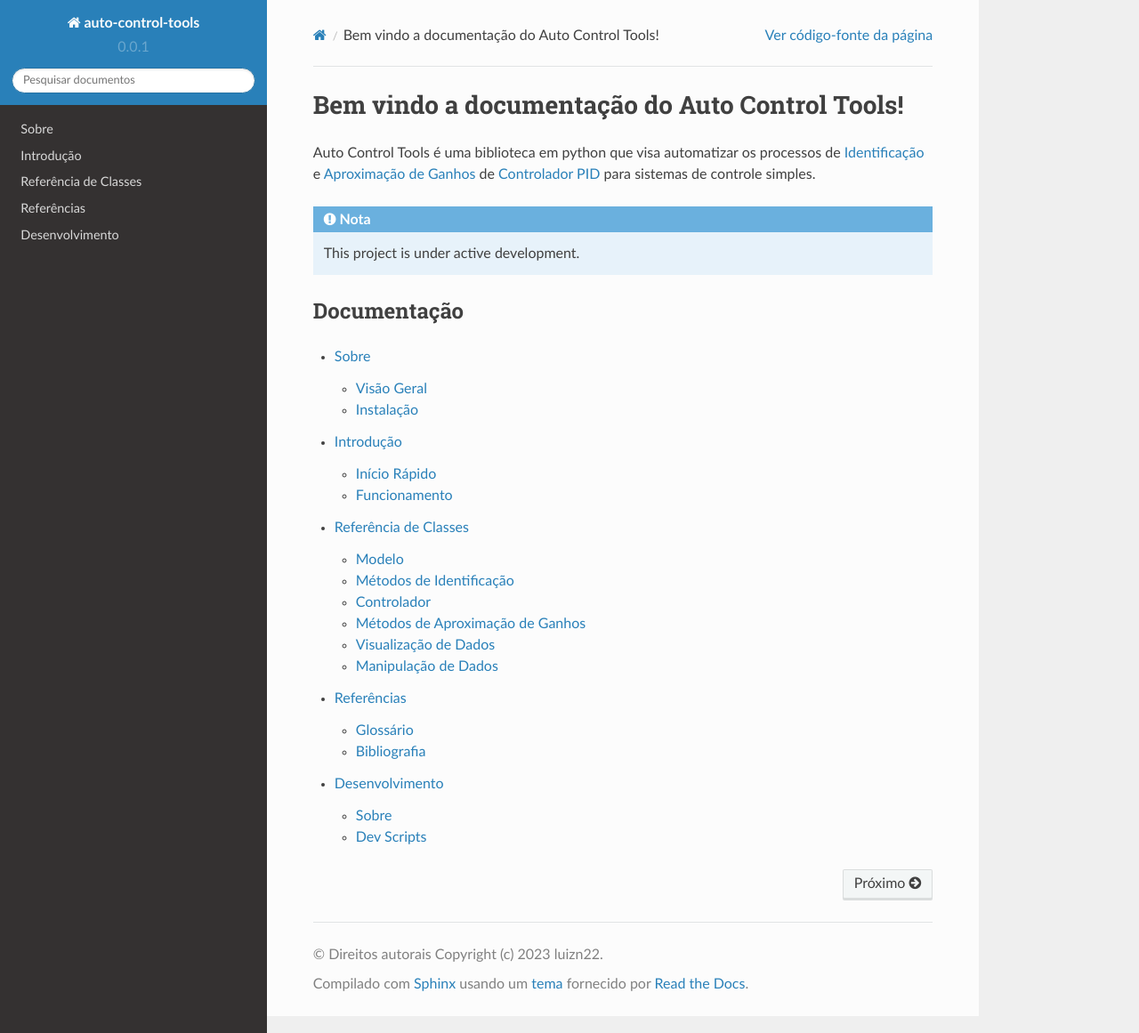
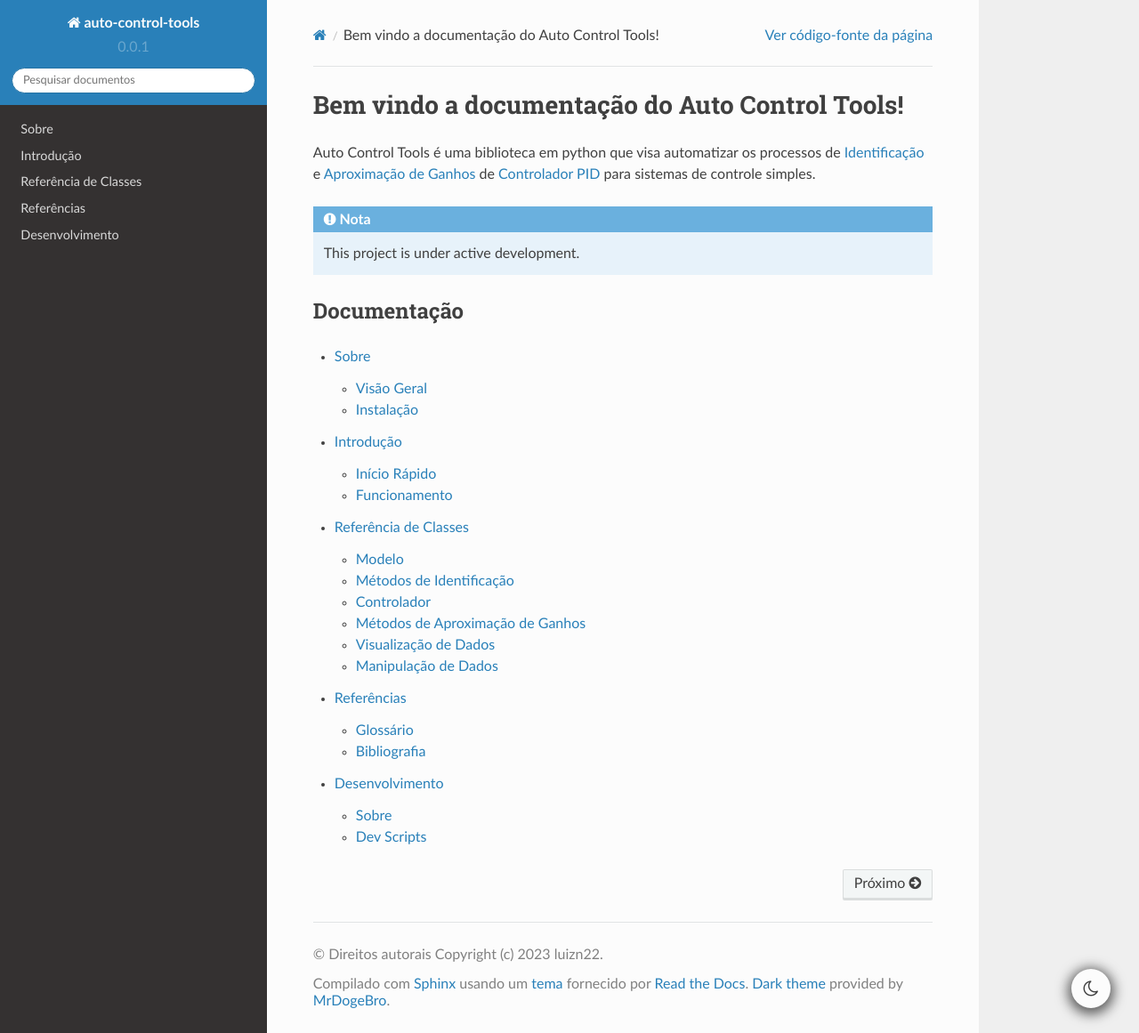
Before and after one commit to luizn22/auto-control-tools, a Sphinx documentation site: the page built from docs/source/index.rst, in a window 1280 px wide and 1161 px high. Shown: the whole window at 89% size. Built offline with Sphinx 7.4.7 and the Read the Docs theme 2.0.0, drawn with Linux system fonts in a browser that asks for light colours; some of the changed lines change nothing that is shown.

Commit message:
add dark theme toggle

```diff
--- a/docs/requirements.txt
+++ b/docs/requirements.txt
@@ -14,3 +14,4 @@ control~=0.9.2
 pandas==2.1.2
 openpyxl~=3.1.2
 sympy~=1.12
+sphinx-rtd-dark-mode
--- a/docs/source/conf.py
+++ b/docs/source/conf.py
@@ -1,4 +1,4 @@
-# Configuration file for the Sphinx documentation builder
+    # Configuration file for the Sphinx documentation builder
 
 import sys
 import os
@@ -28,6 +28,7 @@ extensions = [
     'sphinx.ext.linkcode',  # link documentation to code repository
     'sphinx_paramlinks',  # allow param link references
     'sphinxcontrib.bibtex',  # support for bibtex
+    "sphinx_rtd_dark_mode",  # add dark mode toggle
 ]
 
 autoclass_content = "class"
@@ -176,3 +177,7 @@ numpydoc_show_class_members = False
 # Don't create a Sphinx TOC for the lists of class methods and attributes
 numpydoc_class_members_toctree = False
 # -- Options for LaTeX output ------------------------------------------------
+
+
+# set default theme to light
+default_dark_mode = False
```
